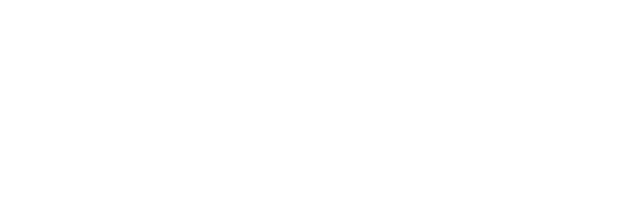
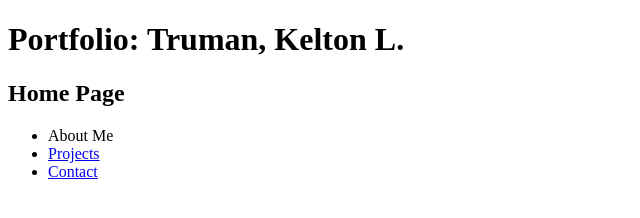
Before and after one commit to KelbonHD/Kelton-Truman-Portfolio-Website, a plain HTML site: page index.html in a window 1280 px wide. Shown: the whole page, without its empty margins (0-640 px from the left). Drawn offline with Linux system fonts and the light colour scheme.

Commit message:
Added Pages

```diff
--- a/index.html
+++ b/index.html
@@ -6,6 +6,15 @@
     <body>
         <header>
 
+            <h1>Portfolio: Truman, Kelton L.</h1>
+            <h2>Home Page</h2>
+            <nav>
+                <ul>
+                    <li><a>About Me</a></li>
+                    <li><a href="Projects Page/index.html">Projects</a></li>
+                    <li><a href="Contacts Page/index.html">Contact</a></li>
+                </ul>
+            </nav>
         </header>
         <main>
 
--- a/styles/style.css
+++ b/styles/style.css
@@ -0,0 +1,6 @@
+/*
+Potential Color Scheme (Could Change Later)
+Dark Navy Blue: #00005a
+Perfect Grey: #969696
+White: #ffffff
+Light Blue: #88a4dd
```
Also changed, not shown: Contacts Page/index.html (added), Contacts Page/styles/style.css (added), Projects Page/index.html (added), Projects Page/styles/style.css (added).
